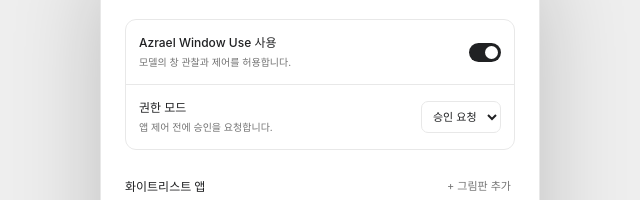
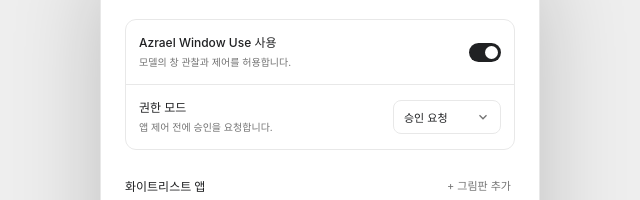
Before and after one commit to felrer/azrael-window-use, an Electron app: page work/AC-01-permission-ui/preview.html in a window 1280 px wide. Both pictures are taken after a click on the button "설정 열기". Shown: the part 302-502 px from the top of the page, 168-808 px from the left. Drawn offline with Linux system fonts and the light colour scheme.

Commit message:
Refine permission mode dropdown and reorder options

```diff
--- a/work/AC-01-permission-ui/preview.html
+++ b/work/AC-01-permission-ui/preview.html
@@ -16,6 +16,9 @@ dialog{width:490px;max-width:calc(100vw - 32px);max-height:calc(100vh - 40px);pa
 .app-icon img{width:30px;height:30px;object-fit:contain}.app-icon>*{grid-area:1/1}.app-icon [hidden]{display:none}.setting-row>.app-icon{width:34px;height:34px;border-radius:8px}.setting-row>.app-icon img{width:26px;height:26px}.setting-row>.app-icon+span{min-width:0;flex:1}.app-icon{font-size:22px}
 .settings-body::-webkit-scrollbar{width:5px;height:5px;background:transparent}.settings-body::-webkit-scrollbar-track{background:transparent}.settings-body::-webkit-scrollbar-thumb{background:color-mix(in srgb,var(--muted) 55%,transparent);border-radius:999px}.settings-body::-webkit-scrollbar-thumb:hover{background:var(--muted)}.settings-body::-webkit-scrollbar-button{display:none;width:0;height:0}.settings-body::-webkit-scrollbar-corner{background:transparent}@supports not selector(::-webkit-scrollbar){.settings-body{scrollbar-width:thin;scrollbar-color:var(--muted) transparent}}#settings-reset{border-color:transparent;background:transparent;color:var(--muted)}#settings-reset:hover{background:var(--hover);color:var(--fg)}
 </style>
+<style>
+.security-card{overflow:visible}.mode-picker{position:relative;flex:none}#mode-trigger{display:flex;align-items:center;justify-content:space-between;gap:14px;min-width:108px;padding:8px 10px;border:1px solid var(--line);border-radius:8px;background:var(--bg);color:var(--fg);font-size:11px;min-height:34px}#mode-trigger:hover,#mode-trigger[aria-expanded=true]{background:var(--surface)}#mode-trigger svg{width:14px;height:14px;color:var(--muted)}.mode-options{position:absolute;top:calc(100% + 6px);right:0;z-index:5;min-width:145px;padding:5px;background:var(--bg);border:1px solid var(--line);border-radius:11px;box-shadow:0 8px 28px #0002}.mode-options[hidden]{display:none}.mode-options button{display:flex;align-items:center;justify-content:space-between;gap:20px;width:100%;border:0;border-radius:6px;background:transparent;color:var(--fg);text-align:left;font-size:12px;padding:9px 10px}.mode-options button:hover,.mode-options button:focus-visible{background:var(--hover);outline:none}.mode-options button[aria-selected=true]{font-weight:600;background:var(--surface)}.mode-options button span{font-size:12px;visibility:hidden}.mode-options button[aria-selected=true] span{visibility:visible}.mode-options button:focus-visible{box-shadow:inset 0 0 0 1px var(--muted)}
+</style>
 <div class="workspace">
  <header class="intro"><div><p class="kicker">AZRAEL WINDOW USE / DESIGN PREVIEW</p><h1>권한 요청</h1><p>요청한 앱과 접근 범위를 먼저 확인하고, 허용 여부를 선택합니다.</p></div><span class="badge">인터랙티브 시안 · 실제 권한 변경 없음</span></header>
  <div class="layout"><div><div class="stage" id="stage"><section class="window" id="approval-preview" aria-labelledby="heading">
@@ -29,7 +32,7 @@ dialog{width:490px;max-width:calc(100vw - 32px);max-height:calc(100vh - 40px);pa
  <dialog id="settings-dialog" aria-labelledby="settings-heading">
   <header class="titlebar"><span class="brand" id="settings-heading">Azrael Window Use 설정</span><button class="close" id="close-settings" aria-label="설정 닫기">×</button></header>
   <div class="settings-body">
-   <div class="settings-card"><label class="setting-row"><span><strong>Azrael Window Use 사용</strong><small>모델의 창 관찰과 제어를 허용합니다.</small></span><input id="enabled" type="checkbox" role="switch" checked></label><label class="setting-row"><span><strong>권한 모드</strong><small id="mode-description">앱 제어 전에 승인을 요청합니다.</small></span><select id="security-mode"><option value="ask">승인 요청</option><option value="observe">관찰만</option><option value="full">전체 허용</option></select></label></div>
+   <div class="settings-card security-card"><label class="setting-row"><span><strong>Azrael Window Use 사용</strong><small>모델의 창 관찰과 제어를 허용합니다.</small></span><input id="enabled" type="checkbox" role="switch" checked></label><div class="setting-row"><span><strong id="mode-label">권한 모드</strong><small id="mode-description">앱 제어 전에 승인을 요청합니다.</small></span><div class="mode-picker" id="mode-picker"><input type="hidden" id="security-mode" value="ask"><button id="mode-trigger" aria-labelledby="mode-label mode-value" aria-haspopup="listbox" aria-expanded="false" aria-controls="mode-options"><span id="mode-value">승인 요청</span><svg viewBox="0 0 16 16" fill="none" stroke="currentColor" stroke-width="1.5" aria-hidden="true"><path d="m4 6 4 4 4-4"/></svg></button><div class="mode-options" id="mode-options" role="listbox" aria-labelledby="mode-label" hidden><button type="button" role="option" data-mode="observe" aria-selected="false" tabindex="-1">관찰만<span aria-hidden="true">✓</span></button><button type="button" role="option" data-mode="ask" aria-selected="true" tabindex="-1">승인 요청<span aria-hidden="true">✓</span></button><button type="button" role="option" data-mode="full" aria-selected="false" tabindex="-1">전체 허용<span aria-hidden="true">✓</span></button></div></div></div></div>
    <div class="section-heading"><h3>화이트리스트 앱</h3><button class="text-action" id="add-current">+ 그림판 추가</button></div><p class="section-copy">승인 요청 모드에서 추가 승인 없이 제어할 앱입니다. 보호된 앱은 항상 차단됩니다.</p><div class="settings-card" id="allowed-list"></div>
    <form id="add-app-form" class="add-app-form"><label for="app-path">실행 파일 경로</label><div><input id="app-path" placeholder="C:\Apps\App.exe" autocomplete="off" spellcheck="false"><button type="submit">추가</button></div><p id="path-error" role="alert"></p></form>
    <h3>보호된 앱</h3><p class="section-copy">관찰과 제어를 항상 차단합니다.</p><div class="settings-card"><div class="setting-row"><div class="app-icon" aria-hidden="true"><img src="../../src/assets/app-icon-256.png" alt=""></div><span><strong>Azrael Window Use</strong><small>Azrael Window Use 자체 UI</small></span><span class="locked-label">항상 보호</span></div><div id="protected-list"></div></div>
@@ -53,7 +56,7 @@ const demoSettings={allowed:[],protected:[]};
 const describeMode={ask:'앱 제어 전에 승인을 요청합니다.',observe:'화면 관찰만 허용하고 조작은 차단합니다.',full:'보호된 앱을 제외하고 추가 승인 없이 제어합니다.'};
 function settingsStatus(text){$('settings-status').textContent=text+' · 미리보기에서만 적용';}
 function listApps(id,items,type){const container=$(id);container.replaceChildren();if(!items.length){const empty=document.createElement('p');empty.className='empty-list';empty.textContent='등록된 앱이 없습니다.';container.append(empty);return}for(const executable of items){const row=document.createElement('div');row.className='setting-row';const text=document.createElement('span'),name=document.createElement('strong'),path=document.createElement('small'),remove=document.createElement('button');name.textContent=appDisplayName(executable);path.textContent=executable;text.append(name,path);remove.className='remove-app';remove.textContent='×';remove.setAttribute('aria-label',name.textContent+' 제거');remove.addEventListener('click',()=>{demoSettings[type]=demoSettings[type].filter(item=>item!==executable);renderSettings();settingsStatus(name.textContent+' 제거됨')});row.append(createAppIcon(executable),text,remove);container.append(row)}}
-function renderSettings(){listApps('allowed-list',demoSettings.allowed,'allowed');listApps('protected-list',demoSettings.protected,'protected');$('mode-description').textContent=describeMode[$('security-mode').value];}
+function renderSettings(){listApps('allowed-list',demoSettings.allowed,'allowed');listApps('protected-list',demoSettings.protected,'protected');$('mode-description').textContent=describeMode[$('security-mode').value];syncModePicker();}
 function addApp(type,inputId,errorId){const input=$(inputId),value=input.value.trim().replaceAll('/','\\');$(errorId).textContent='';if(!/^[a-z]:\\.+\.exe$/i.test(value)){$(errorId).textContent='드라이브 문자로 시작하는 .exe 전체 경로를 입력해주세요.';input.focus();return}const key=value.toLowerCase();if(type==='allowed'&&demoSettings.protected.some(item=>item.toLowerCase()===key)){$(errorId).textContent='보호된 앱은 화이트리스트에 추가할 수 없습니다.';return}if(demoSettings[type].some(item=>item.toLowerCase()===key)){$(errorId).textContent='이미 등록된 앱입니다.';return}demoSettings[type].push(value);if(type==='protected')demoSettings.allowed=demoSettings.allowed.filter(item=>item.toLowerCase()!==key);input.value='';renderSettings();settingsStatus(type==='allowed'?'화이트리스트에 추가됨':'보호된 앱에 추가됨')}
 function renderView(){const settings=$('kind').value==='settings';$('approval-preview').hidden=settings;$('settings-dialog').classList.toggle('inline-settings',settings);if(settings){renderSettings();if(!$('settings-dialog').open)$('settings-dialog').show()}else if($('settings-dialog').open)$('settings-dialog').close()}
 $('open-settings').addEventListener('click',()=>{$('kind').value='settings';render()});
@@ -65,6 +68,11 @@ $('add-app-form').addEventListener('submit',event=>{event.preventDefault();addAp
 $('protect-app-form').addEventListener('submit',event=>{event.preventDefault();addApp('protected','protected-path','protected-error')});
 $('add-current').addEventListener('click',()=>{$('app-path').value='C:\\Program Files\\WindowsApps\\Microsoft.Paint\\PaintApp\\mspaint.exe';addApp('allowed','app-path','path-error')});
 $('settings-reset').addEventListener('click',()=>{demoSettings.allowed=[];demoSettings.protected=[];$('enabled').checked=true;$('security-mode').value='ask';for(const id of ['app-path','protected-path'])$(id).value='';for(const id of ['path-error','protected-error'])$(id).textContent='';renderSettings();settingsStatus('설정을 초기화했습니다')});
-render();
+function modeOptions(){return [...document.querySelectorAll('#mode-options [data-mode]')]}
+function syncModePicker(){const selected=$('security-mode').value;for(const option of modeOptions()){const active=option.dataset.mode===selected;option.setAttribute('aria-selected',String(active));if(active)$('mode-value').textContent=option.firstChild.textContent}}
+function closeModePicker(focus=false){$('mode-options').hidden=true;$('mode-trigger').setAttribute('aria-expanded','false');if(focus)$('mode-trigger').focus()}
+function openModePicker(index){syncModePicker();$('mode-options').hidden=false;$('mode-trigger').setAttribute('aria-expanded','true');const options=modeOptions();(options[index]||options.find(option=>option.dataset.mode===$('security-mode').value)).focus()}
+function setupModePicker(){const trigger=$('mode-trigger');trigger.addEventListener('click',()=>{$('mode-options').hidden?openModePicker():closeModePicker()});trigger.addEventListener('keydown',event=>{if(['ArrowDown','ArrowUp','Home','End'].includes(event.key)){event.preventDefault();openModePicker(event.key==='Home'?0:event.key==='End'?2:undefined)}});modeOptions().forEach((option,index)=>{option.addEventListener('click',()=>{$('security-mode').value=option.dataset.mode;renderSettings();settingsStatus('권한 모드 변경됨');closeModePicker(true)});option.addEventListener('keydown',event=>{const options=modeOptions();if(['ArrowDown','ArrowUp','Home','End'].includes(event.key)){event.preventDefault();options[event.key==='Home'?0:event.key==='End'?options.length-1:(index+(event.key==='ArrowDown'?1:options.length-1))%options.length].focus()}else if(event.key==='Escape'){event.preventDefault();event.stopPropagation();closeModePicker(true)}})});document.addEventListener('click',event=>{if(!$('mode-picker').contains(event.target))closeModePicker()});$('mode-picker').addEventListener('focusout',event=>{if(!$('mode-picker').contains(event.relatedTarget))closeModePicker()})}
+setupModePicker();render();
 </script>
 </html>
```
Also changed, not shown: work/AC-01-permission-ui/01-plan.md (+7 -0 lines).
